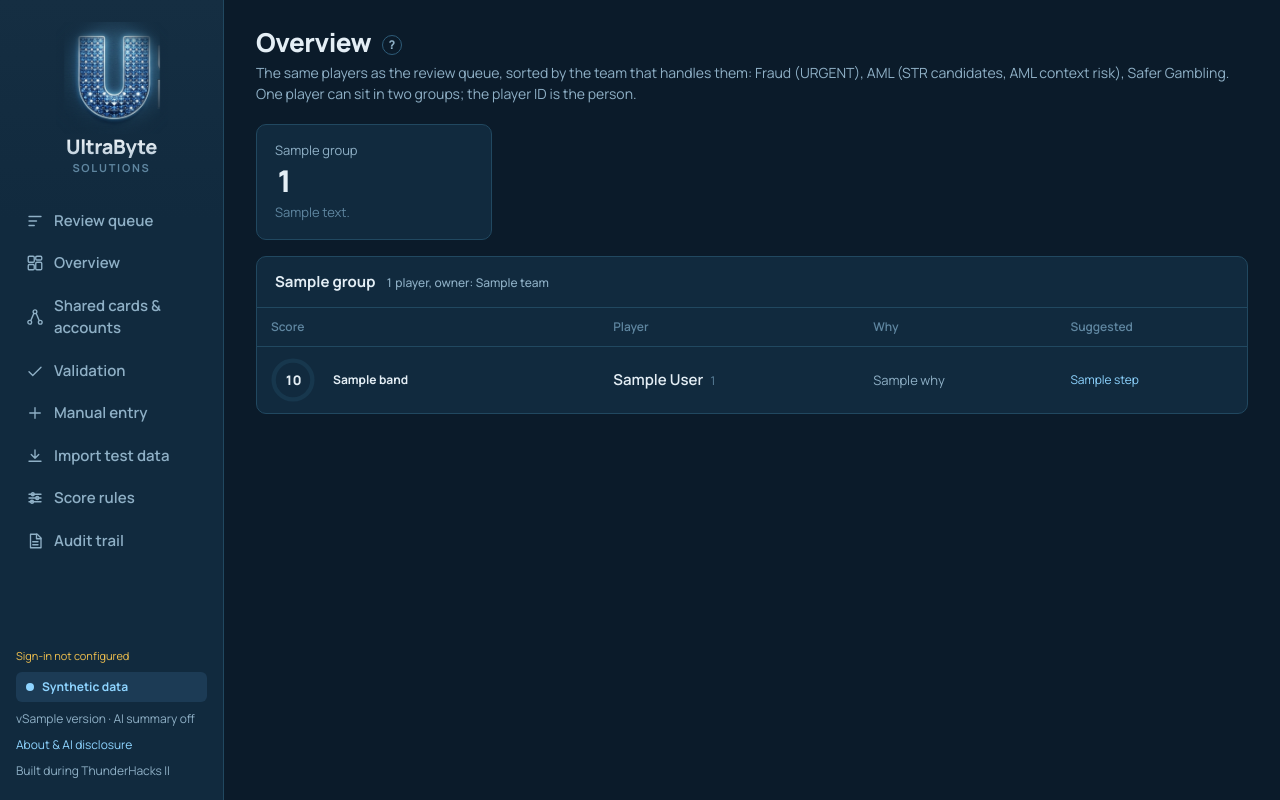
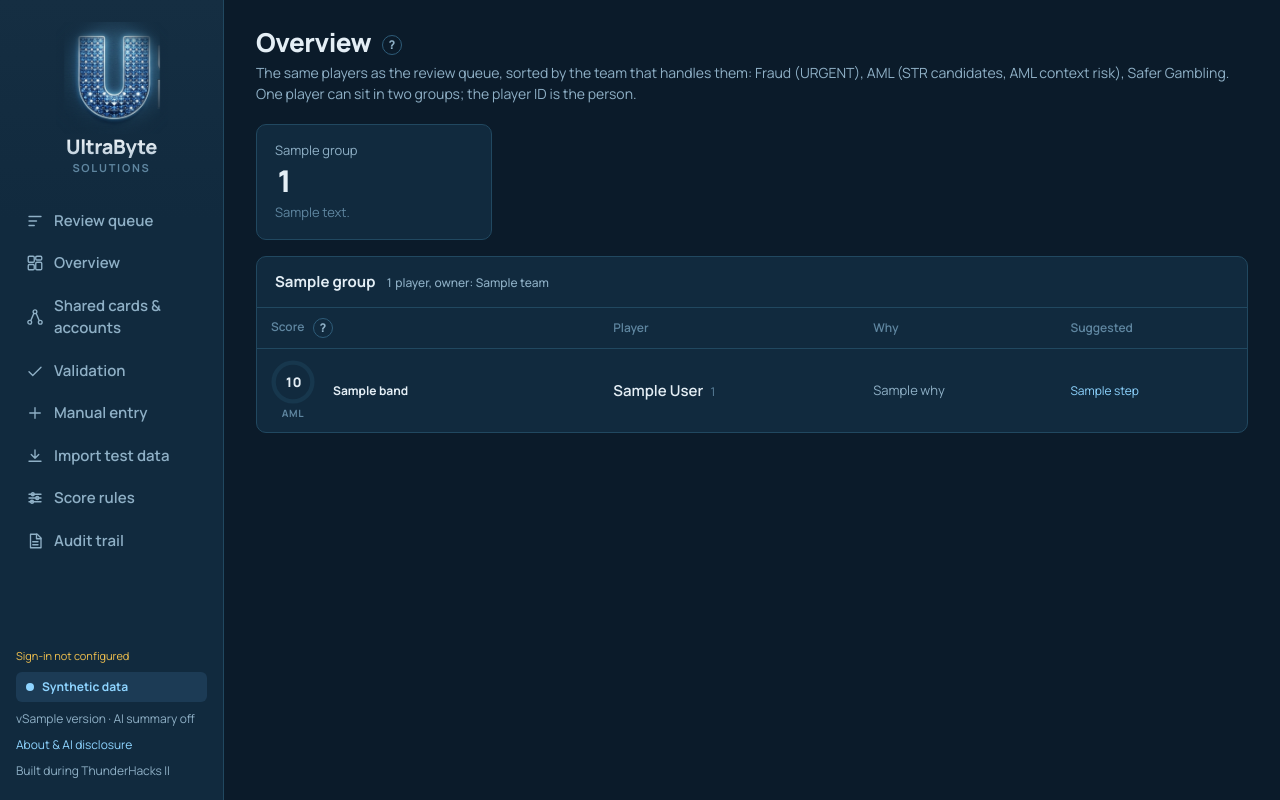
Before and after one commit to Setya78/ultrabyte-thunderhacks, a FastAPI app: template app/templates/dashboard.html in a window 1280 px wide. Run offline with FastAPI, Linux system fonts and the light colour scheme; the template is opened without the code that fills it: most values are stand-ins (such as "Sample title", 1, 10 or a date in 2020); some libraries are stand-ins or nearby versions.

Commit message:
ix(ux): AML/SAFER caption on Overview score rings

```diff
--- a/app/templates/dashboard.html
+++ b/app/templates/dashboard.html
@@ -14,10 +14,10 @@
 <section class="panel" id="{{ g.key }}">
   <h2>{{ g.title }} <small>{{ g.players|length }} player{{ "s" if g.players|length != 1 }}, owner: {{ g.team }}</small></h2>
   <table class="t">
-    <thead><tr><th>Score</th><th>Player</th><th>Why</th><th class="hide-m">Suggested</th></tr></thead>
+    <thead><tr><th>Score {{ help("AML = anti-money laundering score (where is the money from?). SAFER = Safer Gambling score (is the player being harmed?). Each group shows the score its team works with.") }}</th><th>Player</th><th>Why</th><th class="hide-m">Suggested</th></tr></thead>
     <tbody>
       {% for r, why, team_score, step in g.players %}
-      <tr><td><div class="score">{% if g.key == "safer" %}{{ ring(r, kind="sg") }}<span class="band band-{{ r.harm_band|lower }}">{{ r.harm_band }}</span>{% else %}{{ ring(r) }}<span class="band band-{{ r.band|lower }}">{{ r.band }}</span>{% endif %}</div></td>
+      <tr><td><div class="score">{% if g.key == "safer" %}<div>{{ ring(r, kind="sg") }}<div class="ringlbl" title="{{ gloss['SG'] }}">SAFER</div></div><span class="band band-{{ r.harm_band|lower }}">{{ r.harm_band }}</span>{% else %}<div>{{ ring(r) }}<div class="ringlbl" title="{{ gloss['AML'] }}">AML</div></div><span class="band band-{{ r.band|lower }}">{{ r.band }}</span>{% endif %}</div></td>
           <td><a class="p" href="/player/{{ r.player_id }}">{{ r.display_name }}</a><span class="pid">{{ r.player_id }}</span>{% set others = member[r.player_id]|reject("equalto", g.short)|list %}{% if others %}<div class="src">also in {{ others|join(", ") }}</div>{% endif %}</td>
           <td class="reason">{{ why }}</td><td class="hide-m suggest">{{ step }}</td></tr>
       {% else %}<tr><td colspan="4" class="empty">None.</td></tr>{% endfor %}
```
Also changed, not shown: BUILD-LOG.md (+1 -0 lines).
